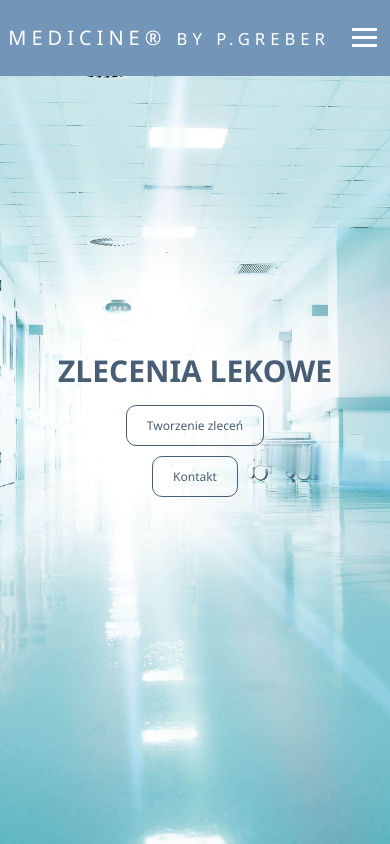
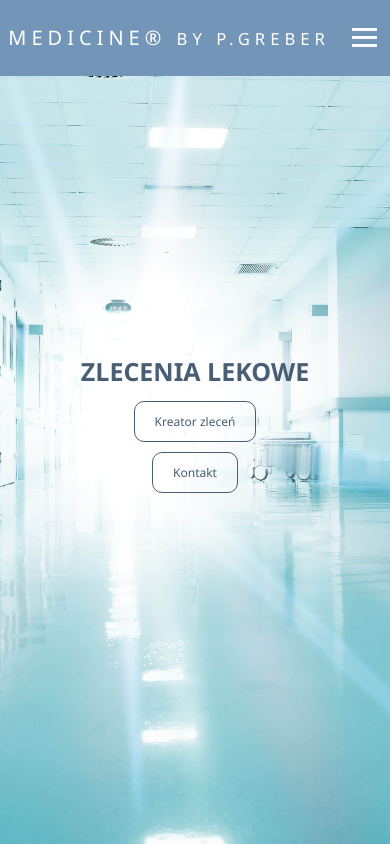
Before and after one commit to pgreber2504/hospital-app, a Vue app: page /order in a window 390 px wide. Built offline with nearby package versions, Linux system fonts and the light colour scheme.

Commit message:
fixing responsive view 5s/SE added few contact links

```diff
--- a/src/components/Header.vue
+++ b/src/components/Header.vue
@@ -12,7 +12,7 @@
         @click="active = false"
         :class="{'animated': active, 'route-link-actived': $route.name === 'Order'}"
       >
-        <router-link to="/order">Zlecenie leków</router-link>
+        <router-link to="/order">Kreator zleceń</router-link>
       </li>
       <li
         @click="active = false"
--- a/src/components/MedicineForm.vue
+++ b/src/components/MedicineForm.vue
@@ -196,7 +196,7 @@ export default {
 <style lang="scss">
 .wrapper {
   box-shadow: 0 0 20px 0 rgba(72, 94, 116, 0.7);
-  margin: 70px 10px;
+  margin: 80px 10px;
 }
 
 .wrapper > * {
@@ -267,6 +267,7 @@ export default {
   color: red;
   grid-column: 1/3;
   text-align: center;
+  font-size: 0.8rem;
 }
 
 .success {
@@ -336,10 +337,22 @@ export default {
   .wrapper {
     display: grid;
     grid-template-columns: 3fr 2fr;
+    margin-top: 30vh;
   }
 
   .wrapper > * {
     padding: 2em;
   }
+
+  .error{
+    font-size: inherit;
+  }
+}
+
+@media (max-width: 321px){
+  .medicine-details form,
+  .patient-details form{
+    font-size: 0.5em;
+  }
 }
 </style>
--- a/src/views/Contact.vue
+++ b/src/views/Contact.vue
@@ -1,23 +1,31 @@
 <template>
   <div class="contact-info">
     <div class="contact-method">
+      <a href="mailto: p.greber2504@gmail.com">
         <i class="fas fa-envelope"></i>
         <span>p.greber2504@gmail.com</span>
+      </a>
     </div>
 
     <div class="contact-method">
+      <a href="https://github.com/pgreber2504">
         <i class="fab fa-github"></i>
         <span>github.com/pgreber2504</span>
+      </a>
     </div>
 
     <div class="contact-method">
+      <a href="https://linkedin.com/in/pgreber2504/">
         <i class="fab fa-linkedin"></i>
         <span>linkedin.com/in/pgreber2504/</span>
+      </a>
     </div>
 
     <div class="contact-method">
+      <a href="https://www.google.com/maps/place/Łódź">
       <i class="fas fa-map-marker-alt"></i>
       <span>Lodz, PL</span>
+      </a>
     </div>
   </div>
 </template>
@@ -48,11 +56,10 @@
   .contact-method {
     width: 160px;
     height: 120px;
-
   }
 
-  .contact-method span{
-    font-size: 0.7rem
+  .contact-method span {
+    font-size: 0.7rem;
   }
 }
 
@@ -60,11 +67,10 @@
   .contact-method {
     width: 150px;
     height: 100px;
-
   }
 
-  .contact-method span{
-    font-size: 0.7rem
+  .contact-method span {
+    font-size: 0.7rem;
   }
 }
 
@@ -81,6 +87,11 @@
   z-index: 1;
 }
 
+.contact-method a{
+  text-decoration: none;
+  color: inherit;
+}
+
 .contact-method span {
   position: absolute;
   width: 100%;
--- a/src/views/Home.vue
+++ b/src/views/Home.vue
@@ -1,7 +1,7 @@
 <template>
   <div class="home">
     <h1>Zlecenia lekowe</h1>
-    <router-link class="btn" to="/order">Tworzenie zleceń</router-link>
+    <router-link class="btn" to="/order">Kreator zleceń</router-link>
     <router-link class="btn" to="/contact">Kontakt</router-link>
   </div>
 </template>
@@ -32,7 +32,7 @@
 
 @media (max-width: 430px) {
   .home h1 {
-    font-size: 30px;
+    font-size: 25px;
   }
 }
 
```
Also changed, not shown: 2 other files (tests, documents, lock files or other folders). Lines whose indentation alone changed are shown as unchanged.
